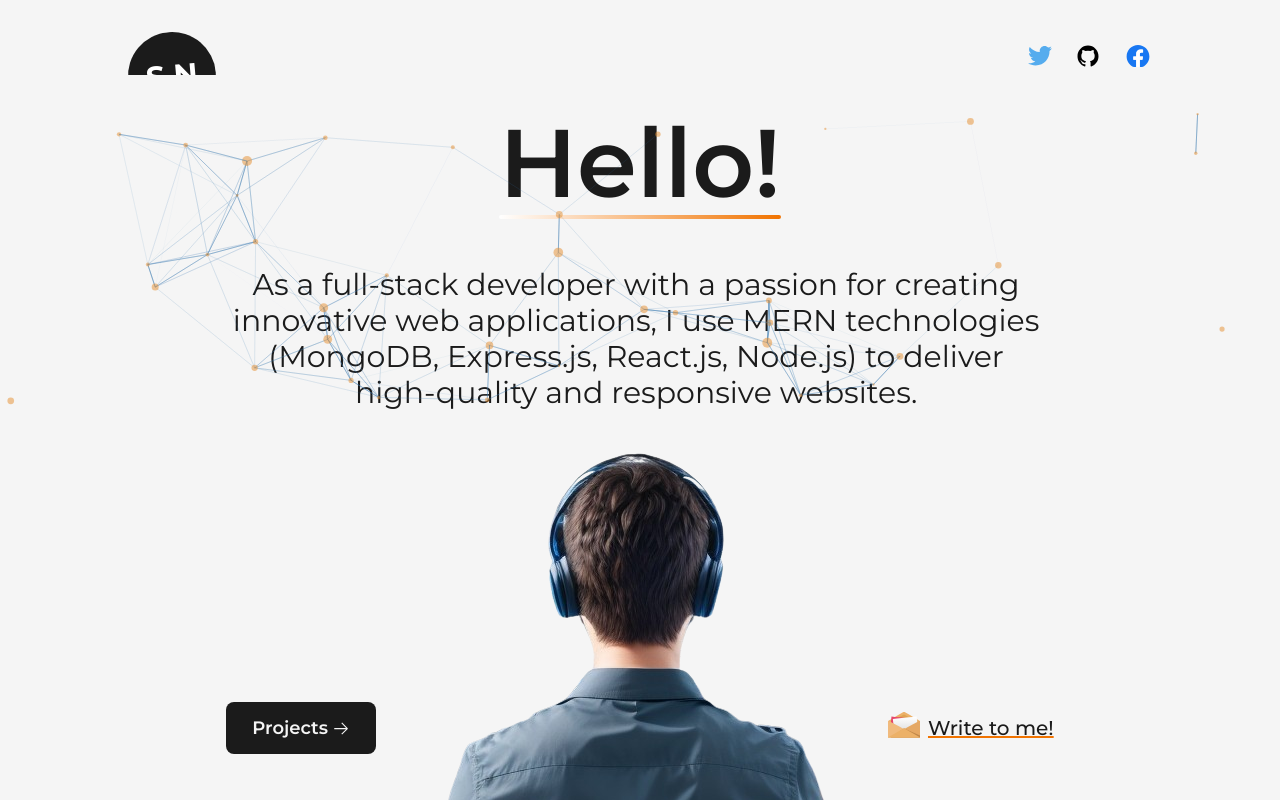
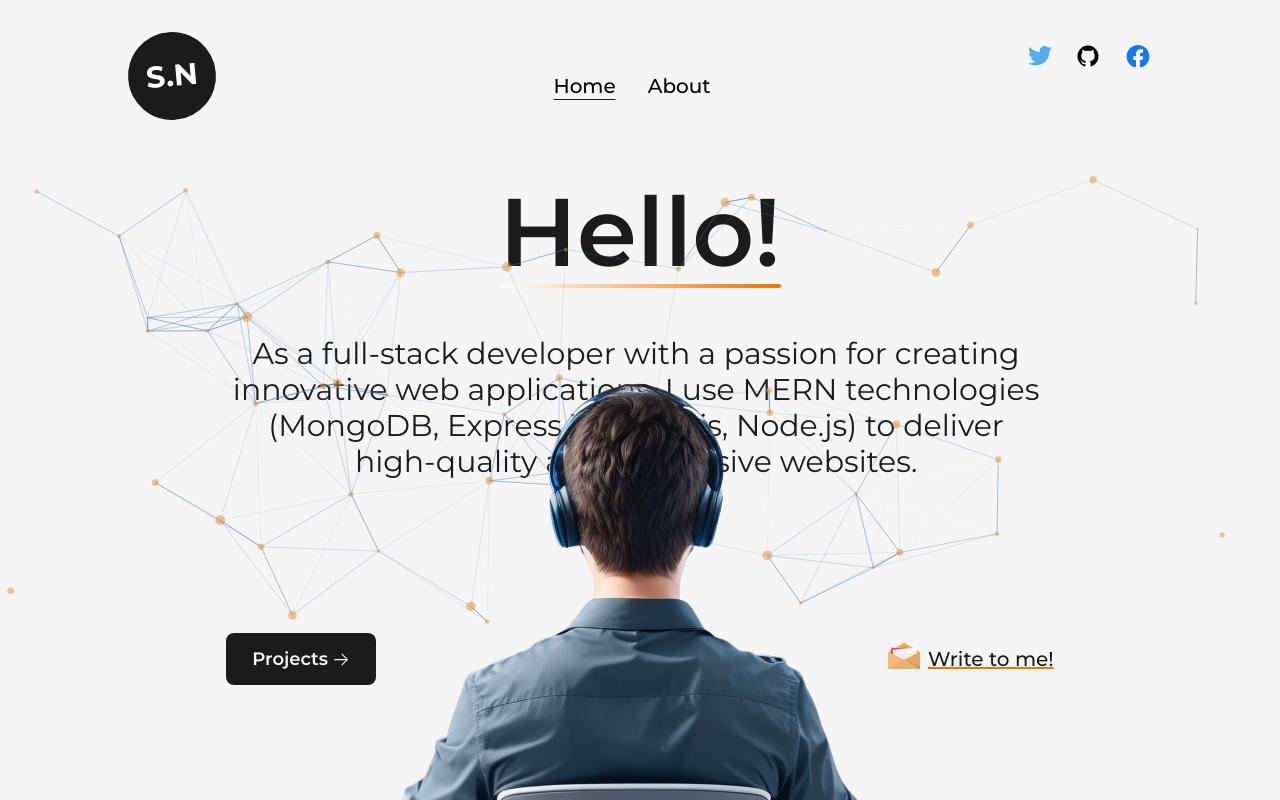
Before and after one commit to sporthq/portfolio, a Next.js app: page / in a window 1280 px wide. Shown: the top 800 px of the page. Built offline with nearby package versions, Linux system fonts and the light colour scheme.

Commit message:
work in resp index page

```diff
--- a/src/pages/_app.js
+++ b/src/pages/_app.js
@@ -16,11 +16,11 @@ export default function App({ Component, pageProps }) {
 				<meta name='viewport' content='width=device-width, initial-scale=1' />
 				<link rel='icon' href='/favicon.ico' />
 			</Head>
-			<main className={`${montserrat.className} bg-light w-full min-h-screen`}   >
-				<NavBar></NavBar>
+			<main className={`${montserrat.className} bg-light w-full min-h-screen `}   >
+				<NavBar className='order-1'></NavBar>
 				<Component {...pageProps} />
 				{/* <footer className="border border-t-4 p-3 text-center"><p>Contact with me!</p></footer> */}
-				<Footer />
+				<Footer className='order-3 mb-auto' />
 <FacebookMsg />
 			</main>
 		</>
--- a/src/pages/index.js
+++ b/src/pages/index.js
@@ -8,7 +8,44 @@ import Link from 'next/link';
 import { LinkArrow, MailIcon } from '@/components/Icons';
 import ParticlesContainer from '@/components/ParticlesContainer';
 import { VscArrowRight } from 'react-icons/vsc';
+import {useState, useEffect} from 'react'
 export default function Home() {
+
+	const [responsiveWidth, setResponsiveWidth] = useState(0);
+	const [profileImgHeight, setProfilImageHeight] = useState(0);
+	console.log(profileImgHeight)
+console.log(responsiveWidth)
+	useEffect(() => {
+		const updateElementSize = () => {
+			const windowHeight = window.innerHeight;
+
+			if (windowHeight > 780) {
+			  setResponsiveWidth(400);
+				setProfilImageHeight(24)
+			}
+
+			else if (windowHeight < 770) {
+				setProfilImageHeight(20)
+			}
+
+			else if(windowHeight < 780) {
+			  // Ustaw inny rozmiar dla mniejszych wysokości ekranu, jeśli to konieczne
+			  setResponsiveWidth(300);
+			}
+
+
+
+		  };
+
+		  // Wywołaj funkcję aktualizującą szerokość elementu zaraz po załadowaniu strony i przy każdej zmianie rozmiaru okna
+		  updateElementSize();
+		  window.addEventListener('resize', updateElementSize);
+
+		  return () => {
+			window.removeEventListener('resize', updateElementSize);
+		  };
+		}, []);
+
 	return (
 		<>
 			<Head>
@@ -18,9 +55,9 @@ export default function Home() {
 					content='Welcome to Sebastian Nowak portfolio page featuring a collection of my web development and graphic design projects. Explore my skills in creating captivating websites, stunning graphics, and more. '
 				/>
 			</Head>
-			<div className='flex items-center  text-dark w-full max-h-screen   '>
-				<Layout className='pt-8 items-center justify-center w-full'>
-					<div className='text-center w-full  flex  flex-col items-center mb-32overflow-auto mb-4 relative'>
+			<div className='flex   text-dark w-full  min-h-screen items-start lg:items-center  sm:items-start justify-center relative  '>
+				<Layout className='pt-8 items-center justify-center w-full' >
+					<div className='text-center w-full  flex  flex-col items-center relative  xs:pb-56 sm:pb-42 '>
 						<h1 className='text-8xl font-semibold  py-2 relative inline-block lg:text-7xl'>
 							Hello!
 							<motion.span
@@ -32,14 +69,14 @@ export default function Home() {
 						</h1>
 
 						<ParticlesContainer />
-						<div className='flex flex-col items-center self-center '>
+						<div className='flex flex-col items-center self-center  mb-32'>
 							<AnimatedText
 								className='text-3xl max-w-4xl mt-12 mb-4  md:text-xl lg:text-2xl md:px-2'
 								text='As a full-stack developer with a passion for creating innovative web applications, I use MERN technologies (MongoDB, Express.js, React.js, Node.js) to deliver high-quality and responsive websites.'
 							/>
 						</div>
 					</div>
-					<div className='flex items-center justify-center w-full   '>
+					<div className='flex items-center justify-center w-full  absolute bottom-0 left-1/2 -translate-x-1/2 overflow-hidden  '>
 						<Link
 							className='font-semibold  items-center bg-dark  text-light p-2.5 px-6 rounded-lg text-lg   duration-300   border-2 border-solid border-transparent hover:border-dark group lg:hidden flex'
 							href='/projects'
@@ -50,19 +87,24 @@ export default function Home() {
 						<motion.div
 							initial={{ y: 200, opacity: 0 }}
 							animate={{ y: 0, opacity: 1 }}
+
 							exit={{ y: 200 }}
 							transition={{ duration: 1, easy: 'easyInOut' }}
 							className=''
 						>
 							<Image
 								src={profilePic}
+								// style={{
+
+								// 	width: `${profileImgHeight}vw`,
+								//   }}
 								alt='Developer while work'
-								className='w-full h-auto overflow-hidden lg:max-w-[300px]'
+								className={`   h-auto overflow-hidden w-[${profileImgHeight}vw]  lg:hidden  sm:max-w-[${responsiveWidth}px] flex  sm:flex xs:w-[70vw] `}
 								priority
 							// 	sizes='
-							// (max-width: 768px) 100vw,
+							// (max-width: 768px) 4vw,
 							// (max-width: 1200px) 100vw,
-							// 100vw
+							// 10vw
 							// '
 							/>
 						</motion.div>
```
